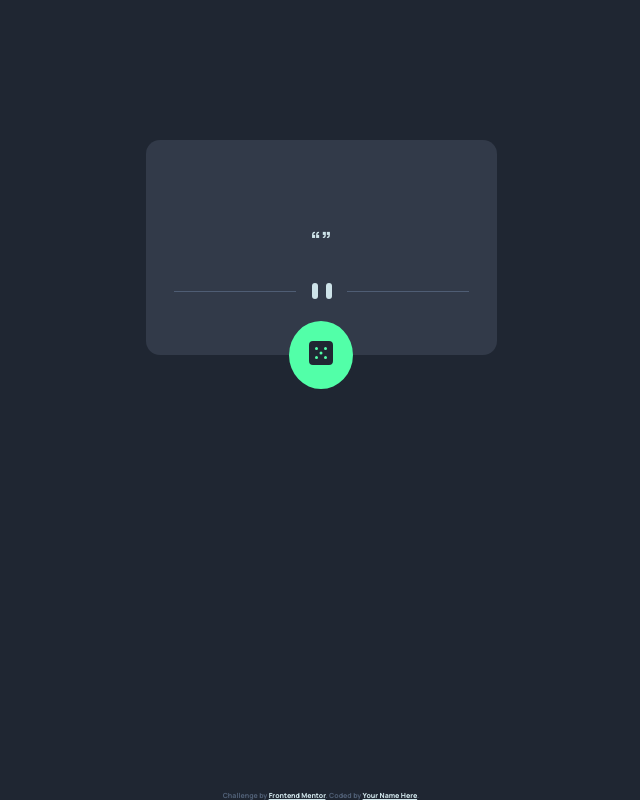
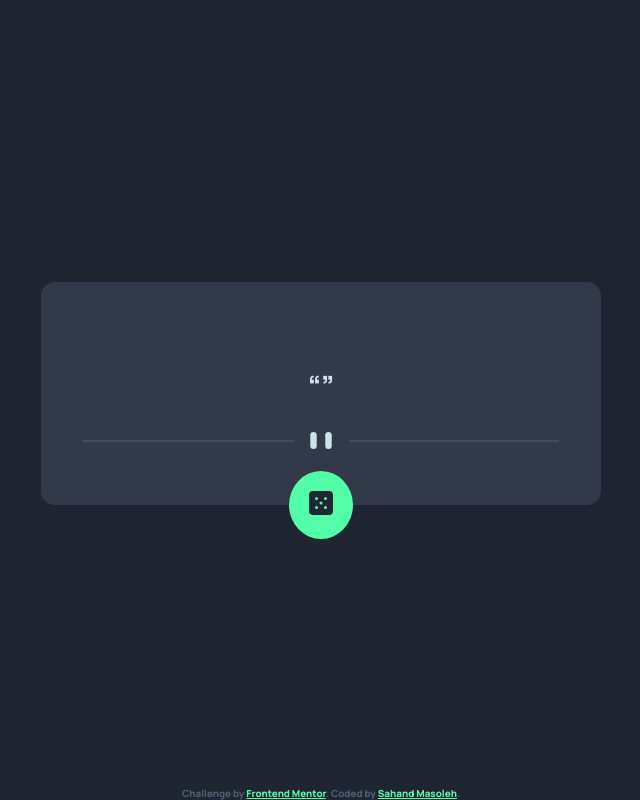
Before and after one commit to sahand-masoleh/fem-19-advice-generator-app, a plain HTML site: page index.html in a window 1280 px wide. Shown: the whole page, without its empty margins (319-959 px from the left). Drawn offline with Linux system fonts and the light colour scheme; no server answers.

Commit message:
[CSS] desktop view

```diff
--- a/app.js
+++ b/app.js
@@ -1,3 +1,4 @@
+const card = document.querySelector(".card");
 const type = document.querySelector(".type");
 const advice = document.querySelector(".advice");
 
@@ -9,9 +10,12 @@ async function fetchNewAdvice() {
 		let adviceObject = await fetch("https://api.adviceslip.com/advice");
 		adviceObject = await adviceObject.json();
 		const { advice: newAdvice, id } = adviceObject.slip;
-		console.log(adviceObject.slip);
-		advice.innerText = `${newAdvice}`;
-		type.innerText = `advice #${id}`;
+		card.classList.add("fade");
+		card.addEventListener("transitionend", () => {
+			advice.innerText = `${newAdvice}`;
+			type.innerText = `advice #${id}`;
+			card.classList.remove("fade");
+		});
 	} catch (error) {
 		console.log(error);
 	}
--- a/index.html
+++ b/index.html
@@ -14,13 +14,15 @@
   <div class="card">
     <h1 class="type"></h1>
     <blockquote cite="https://www.huxley.net/bnw/four.html" class="advice"></blockquote>
-    <img src="images/pattern-divider-mobile.svg" alt="" class="divider">
+    <img src="./images/pattern-divider-mobile.svg"
+      srcset="./images/pattern-divider-mobile.svg 480w, ./images/pattern-divider-desktop.svg 481w" alt=""
+      class="divider">
     <button class="refresh"><img src="images/icon-dice.svg" alt=""></button>
   </div>
 
   <footer class="footer">
     Challenge by <a href="https://www.frontendmentor.io?ref=challenge" target="_blank">Frontend Mentor</a>.
-    Coded by <a href="#">Your Name Here</a>.
+    Coded by <a href="#" target="_blank">Sahand Masoleh</a>.
   </footer>
   <script src="./app.js"></script>
 </body>
--- a/style.css
+++ b/style.css
@@ -45,6 +45,11 @@ body {
 	gap: 1em;
 
 	position: relative;
+	transition: opacity 0.25s;
+}
+
+.fade {
+	opacity: 0;
 }
 
 .type {
@@ -67,6 +72,10 @@ body {
 	content: close-quote;
 }
 
+.divider {
+	max-width: 100%;
+}
+
 .refresh {
 	border: none;
 	background-color: var(--neon-green);
@@ -77,6 +86,7 @@ body {
 	bottom: 0;
 	transform: translateY(50%);
 	cursor: pointer;
+	transition: box-shadow 0.1s;
 }
 
 .refresh:hover {
@@ -85,11 +95,33 @@ body {
 
 .footer {
 	margin-top: auto;
-	font-size: 0.25em;
+	font-size: 0.35em;
 	text-align: center;
 	color: var(--grayish-blue);
 }
 
 .footer a {
-	color: var(--light-cyan);
+	color: var(--neon-green);
 }
+
+@media screen and (min-width: 480px) {
+	body {
+		align-items: center;
+		background-color: var(--dark-blue);
+	}
+
+	.card {
+		max-width: 20em;
+		margin: 0 10%;
+		padding: 2em 1.5em;
+		gap: 1em;
+	}
+
+	.advice {
+		font-size: 1em;
+	}
+
+	.footer {
+		font-size: 0.35em;
+	}
+}
```
Also changed, not shown: screenshot/Screen Shot 2022-06-08 at 02.07.51.png (added), screenshot/Screen Shot 2022-06-08 at 02.13.01.png (added), screenshot/desktop.jpg (added), screenshot/mobile.jpg (added).
